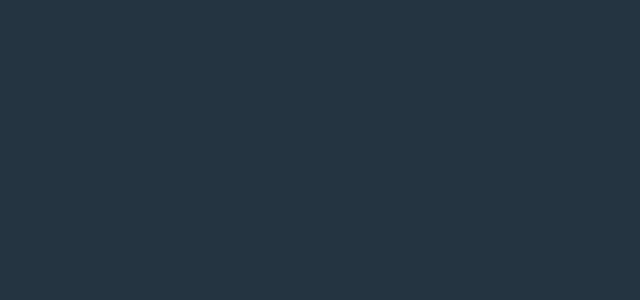
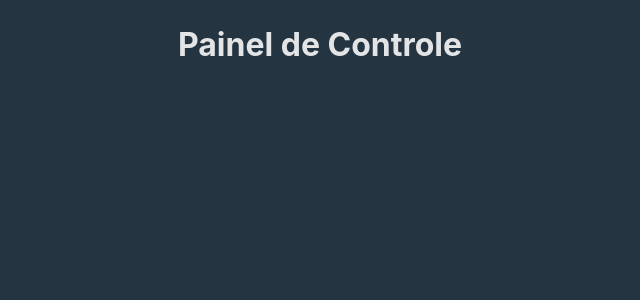
Before and after one commit to Danielpatinno/sorteio_app, a React (Vite) app: page /painelControle in a window 1280 px wide. Before the commit this address had no page. Shown: the top 300 px of the page, without its empty margins (320-960 px from the left). Built offline with nearby package versions, Linux system fonts and the light colour scheme.

Commit message:
Update numbers home

```diff
--- a/src/App.tsx
+++ b/src/App.tsx
@@ -5,6 +5,7 @@ import { Home } from './pages/Home'
 import { Login } from './pages/Login'
 import { AuthProvider } from './context/AuthContext/AuthContext'
 import { RequireAuth } from './components/RequireAuth/RequireAuth'
+import { PainelControle } from './pages/PainelControle'
 
 const queryClient = new QueryClient()
 
@@ -30,6 +31,16 @@ function App() {
             />
 
             <Route
+              path='/painelControle'
+              element={
+                <PainelControle />
+                // <RequireAuth>
+                //   <PainelControle />
+                // </RequireAuth>
+              }
+            />
+
+            <Route
               path='/loginAdm'
               element={<Login />}
             />
--- a/src/pages/Home/Home.styles.ts
+++ b/src/pages/Home/Home.styles.ts
@@ -1,4 +1,5 @@
 import { css, styled } from "styled-components";
+import { preprocess, promise } from "zod";
 
 export const Container = styled.div`
   width: 900px;
@@ -87,7 +88,6 @@ export const CasaContainer = styled.div`
     flex-direction: column;
     align-items: center;
 
-
     p {
       text-align: center;
     }
@@ -111,21 +111,34 @@ export const CasaContainer = styled.div`
 
 export const NumberContainer = styled.button<{ isselected: boolean; ispurchased: boolean }>`
  ${(props) => css`
-    color: ${props.ispurchased ? '#04D939' :props.isselected ? '#FFFFFF': '#7C858D'};
+    color: ${props.ispurchased ? '#0AFFEF' :props.isselected ? '#fff': '#7C858D'};
 
     display: flex;
     font-weight: bold;
     font-size: 40px;
     align-items: center;
     justify-content: center;
-    border: ${props.isselected ? '1px solid #242424' : ''};
+    border: none;
+    /* border: ${props.isselected ? '1px solid #242424' : ''}; */
     border-radius: 50%;
     width: 90px;
     height: 85px;
     margin: 10px;
     cursor: pointer;
-    box-shadow: ${props.isselected ? '7px 7px 10px #0e0e0e,0px 0px 0px #242421;' :props.ispurchased ? '7px 7px 17px #0e0e0e,-7px -7px 17px #242421;' : '0px 0px 7px #0e0e0e,0px 0px 0px #3a3a3a;' };
-    background-color: ${props.ispurchased ? '#242424' :props.isselected ? '#243441': '#243441'};
+    background: linear-gradient(145deg, #273846, #202f3b);
+    box-shadow: ${props.isselected ? '5px 5px 8px #0e151a,-3px -3px 2px #0AFFEF;' : props.ispurchased ? 'inset 5px 5px 8px #0e151a,-3px -3px 2px #0AFFEF;' : '5px 5px 8px #0e151a,-3px -3px 8px #3a5368;'}
+
+    /* '5px 5px 8px #0e151a,-3px -3px 8px #3a5368; */
+
+    &:hover {
+      box-shadow: ${props.isselected ? '' : '5px 5px 8px #0e151a,-3px -3px 2px #0AFFEF;'}
+    }
+
+
+
+
+    /* box-shadow: ${props.isselected ? '7px 7px 10px #0e0e0e,0px 0px 0px #242421;' :props.ispurchased ? '7px 7px 17px #0e0e0e,-7px -7px 17px #242421;' : '0px 0px 7px #0e0e0e,0px 0px 0px #3a3a3a;' }; */
+    /* background-color: ${props.ispurchased ? '#242424' :props.isselected ? '#243441': '#243441'}; */
 
     @media (max-width:800px) {
       width: 80px;
--- /dev/null
+++ b/src/pages/PainelControle/PainelControle.styles.ts
@@ -0,0 +1,19 @@
+import { styled } from "styled-components";
+
+export const Container = styled.div`
+  width: 900px;
+  margin: auto;
+
+
+  h1 {
+    text-align: center;
+  }
+
+  @media (max-width: 800px) {
+    width: 470px;
+  }
+
+  @media (max-width: 500px) {
+    max-width: 345px;
+  }
+`
--- /dev/null
+++ b/src/pages/PainelControle/PainelControle.tsx
@@ -0,0 +1,9 @@
+import { Container } from "./PainelControle.styles";
+
+export function PainelControle() {
+    return (
+        <Container>
+            <h1>Painel de Controle</h1>
+        </Container>
+    )
+}
--- /dev/null
+++ b/src/pages/PainelControle/index.ts
@@ -0,0 +1 @@
+export { PainelControle } from './PainelControle'
```
